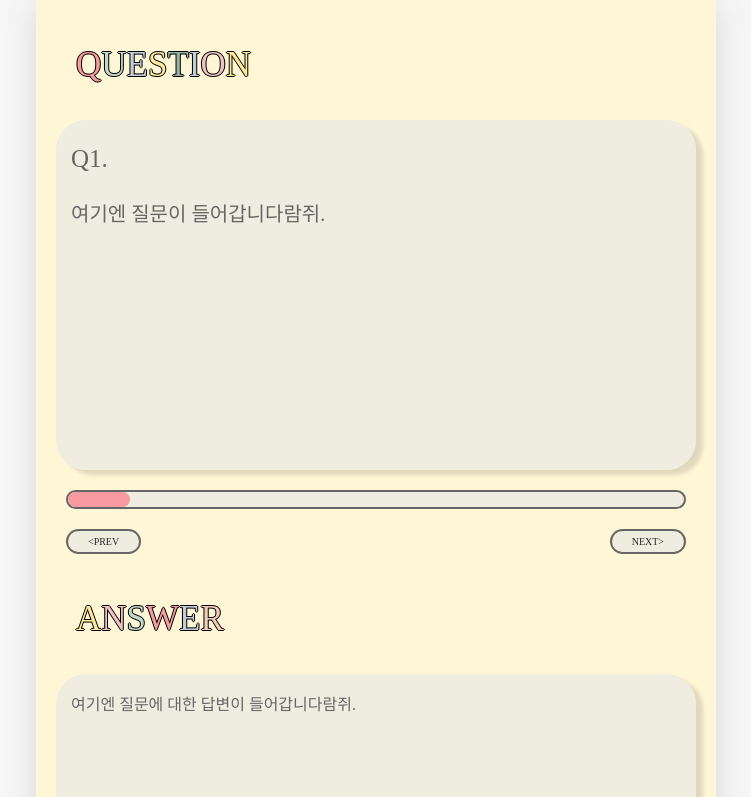
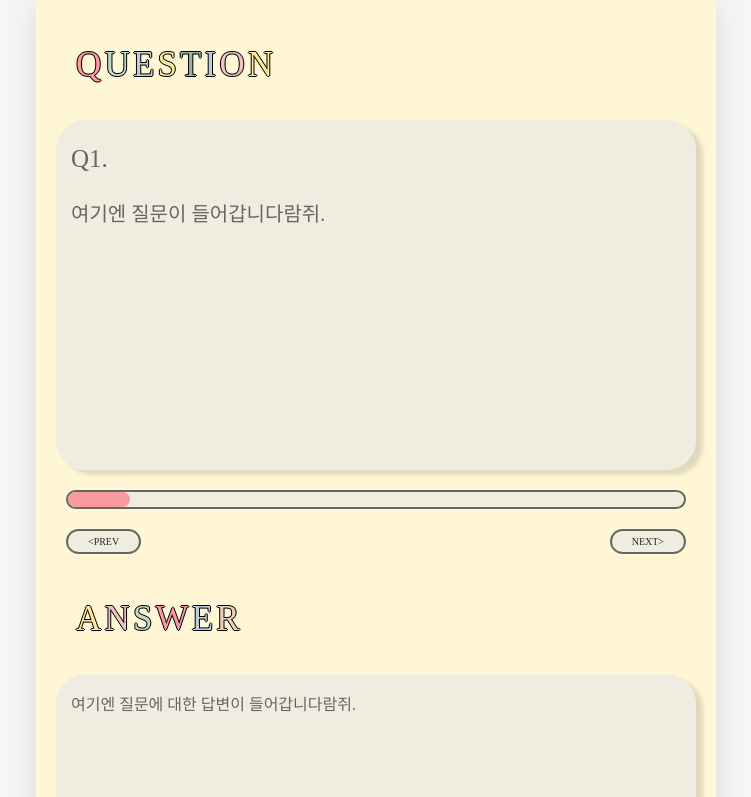
Before and after one commit to Guess-My-MBTI/GuessMyMBTI, a React (Create React App) app in the folder src/main/frontend/: page /question in a window 1280 px wide. Shown: the top 797 px of the page, without its empty margins (264-1015 px from the left). Built offline with nearby package versions, Linux system fonts and the light colour scheme; a web font is replaced by a local one.

Commit message:
Update App.css

```diff
--- a/src/main/frontend/src/App.css
+++ b/src/main/frontend/src/App.css
@@ -163,13 +163,13 @@ body {
 
 .OwnerResult .result {
   font-size: 30px;
-  color: rgba(102, 102, 102, 1);
   text-shadow: -2px 0 rgb(255, 255, 255), 0 2px rgb(255, 255, 255),
     2px 0 rgb(255, 255, 255), 0 -2px rgb(255, 255, 255);
   letter-spacing: 0.09em;
 }
 .OwnerResult .r {
   margin-left: 20px;
+  color: rgba(102, 102, 102, 1);
 }
 .OwnerResult .mbti-box {
   width: 100%;
@@ -848,6 +848,7 @@ body {
   margin-bottom: 20px;
   margin-left: 20px;
   font-size: 35px;
+  letter-spacing: 0.09em;
 }
 
 .Question .Q,
```
